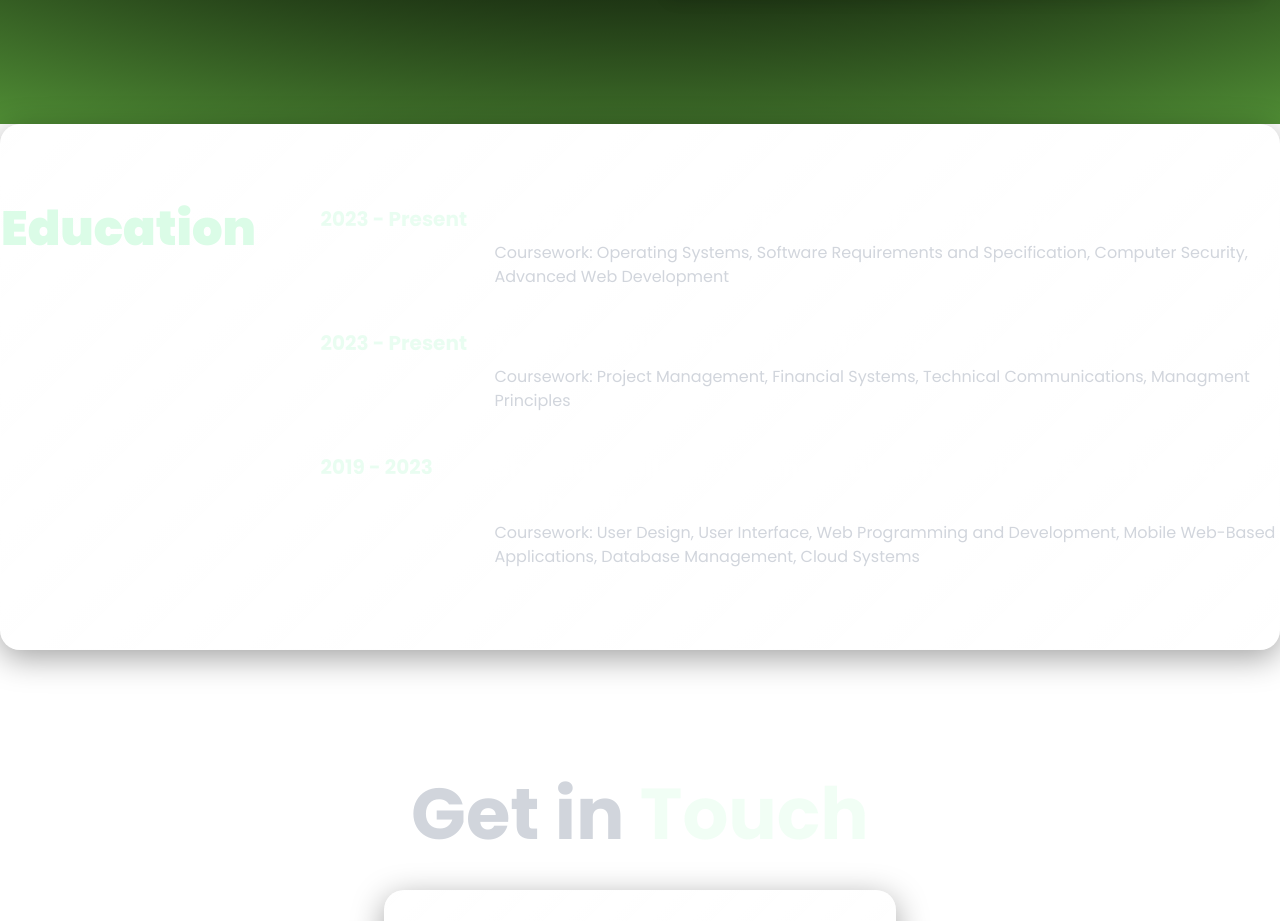
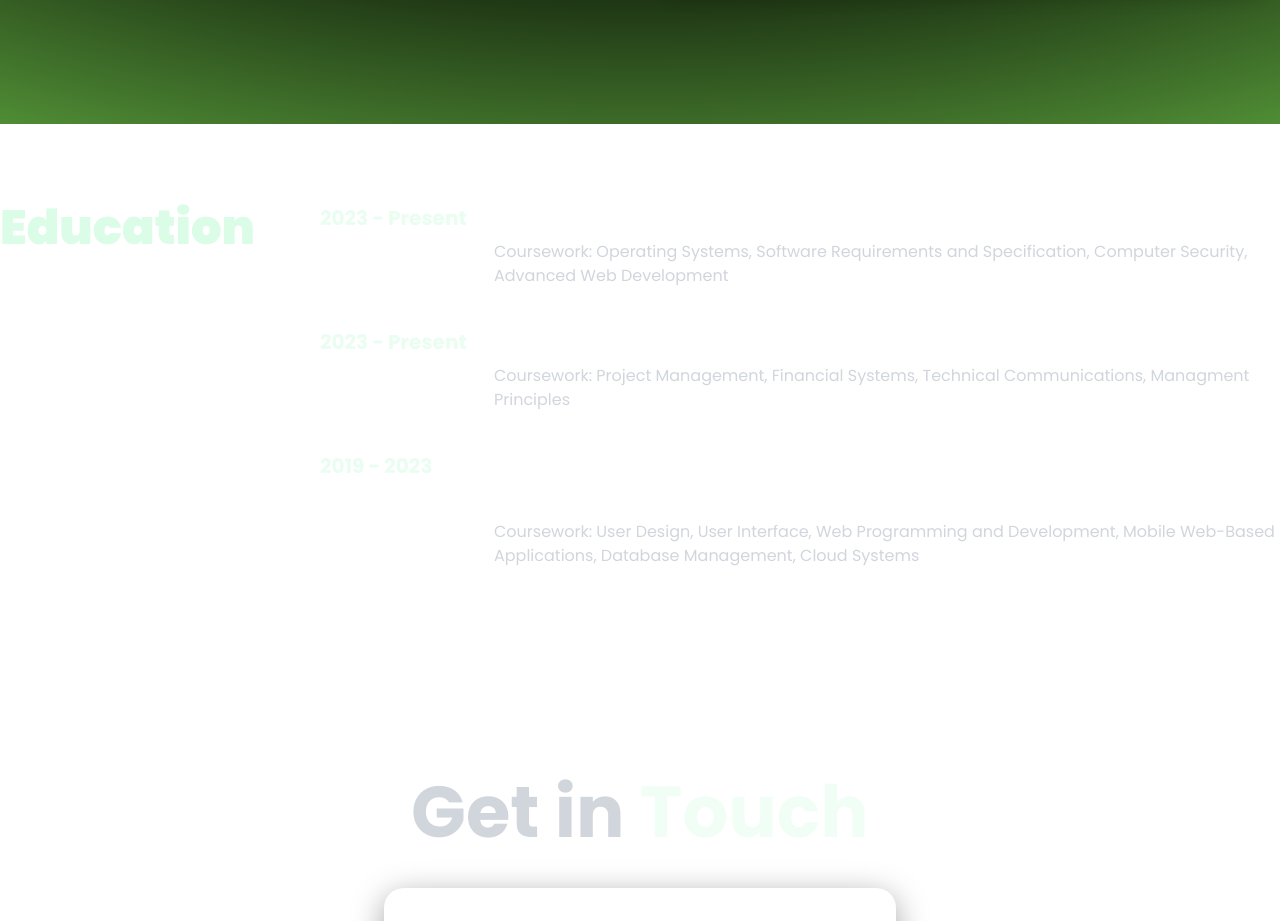
Before and after one commit to bonsujo/portfolio, a Next.js app: page / in a window 1280 px wide. Shown: the part 1720-2641 px from the top of the page. Built offline with nearby package versions, Linux system fonts and the light colour scheme.

Commit message:
Fixed missing dependencies

```diff
--- a/components/Education.tsx
+++ b/components/Education.tsx
@@ -10,7 +10,7 @@ const educations = [
 export const Education= () => {
 
     return(
-        <section className="text-white py-20 glass" id="about">
+        <section className="text-white py-20" id="about">
         <motion.div
             initial={{ opacity: 0, x: -20 }}
             whileInView={{ opacity: 1, x: 0 }}
--- a/components/Hero.tsx
+++ b/components/Hero.tsx
@@ -20,7 +20,7 @@ export const Hero = () =>{
             repeatType: "mirror"
         })
 
-    }, [])
+    }, [color])
 
     const backgroundImage = useMotionTemplate `radial-gradient(125% 125% at 50% 0%, #000 50%, ${color})`
     const border = useMotionTemplate `1px solid ${color}`
--- a/components/Portfolio.tsx
+++ b/components/Portfolio.tsx
@@ -55,14 +55,14 @@ export const Portfolio = () => {
         repeatType: "mirror"
     })
 
-}, [])
+}, [color])
 
 const backgroundImage = useMotionTemplate `radial-gradient(125% 125% at 50% 0%, #000 50%, ${color})`
 
 
 
     return(
-        <motion.section id="portfolio" style={{backgroundImage}} id="portfolio" className="py-32 text-white">
+        <motion.section id="portfolio" style={{backgroundImage}} className="py-32 text-white">
           <div className="max-w-7xl mx-auto px-4 grid lg:grid-cols-2 gap-12">
             <div>
               <h2 className="text-6xl text-green-100 font-bold mb-10">Projects</h2>
```
